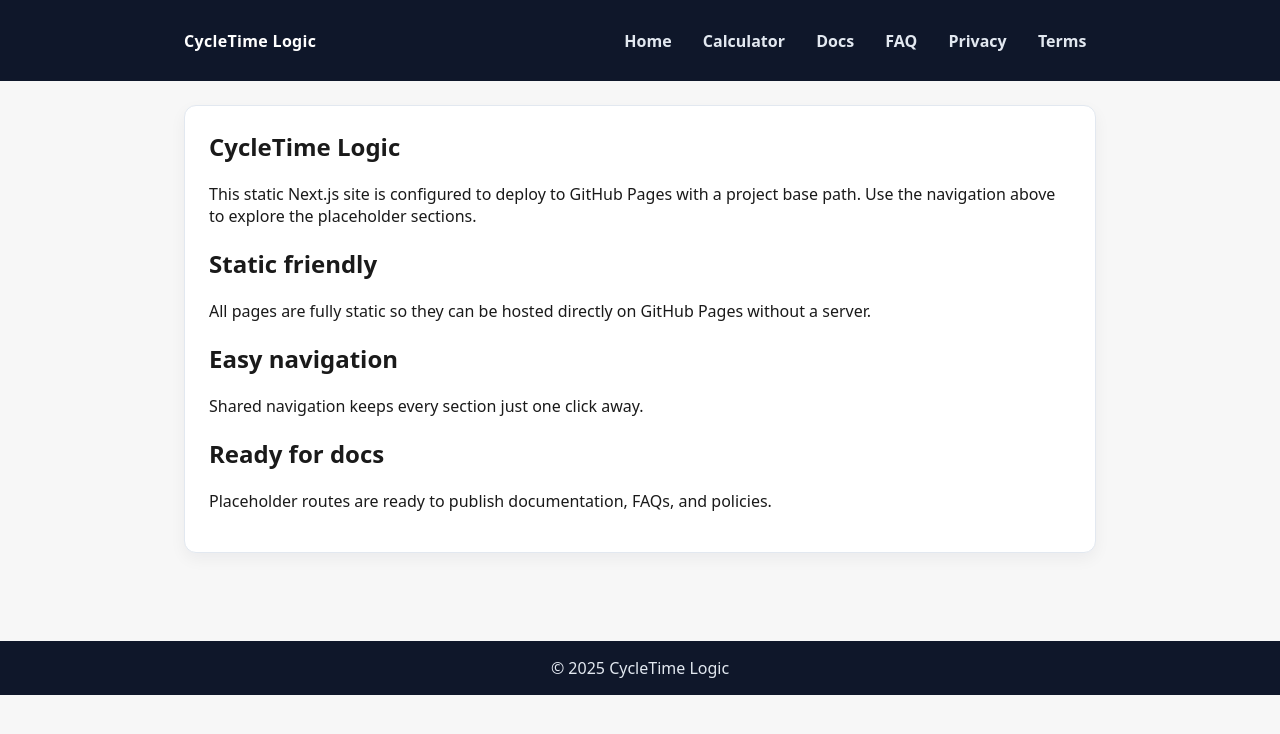
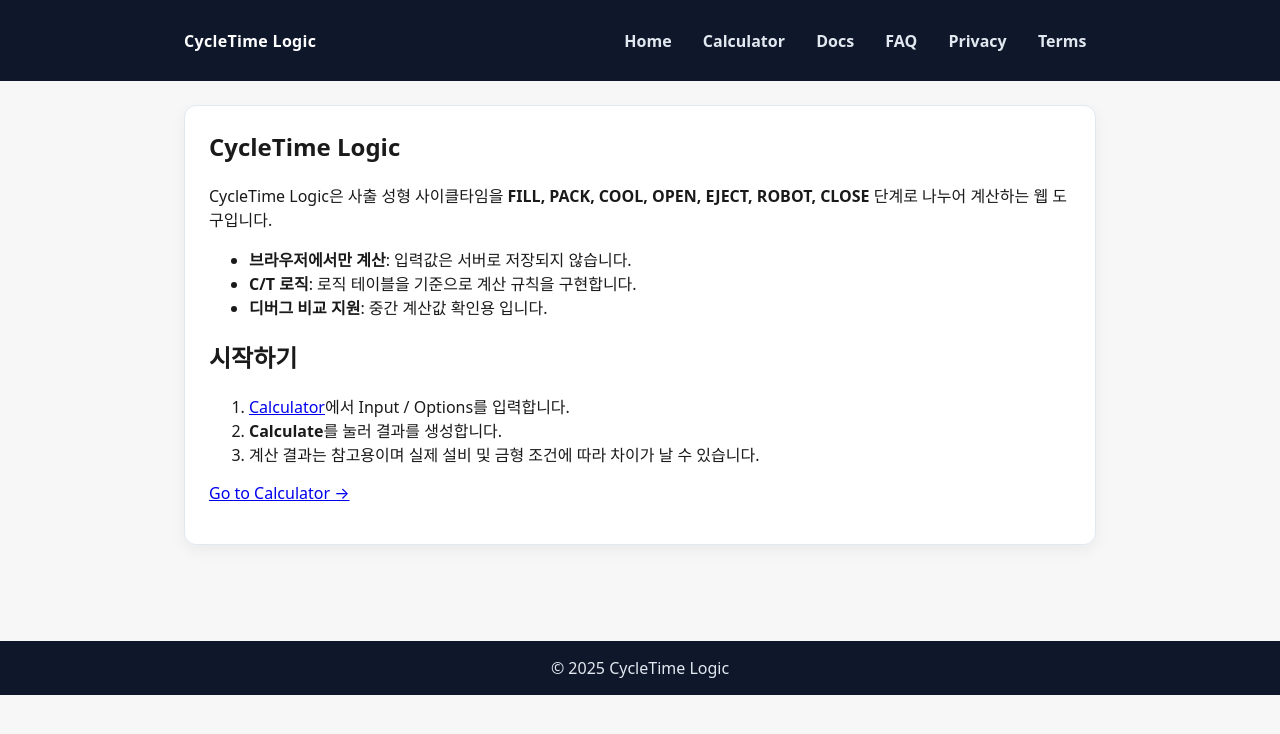
Before and after one commit to km300xl-art/CycleTime-Logic, a Next.js app: page / in a window 1280 px wide. Shown: the top 734 px of the page. Built offline with nearby package versions, Linux system fonts and the light colour scheme.

Commit message:
Update page.tsx

```diff
--- a/app/page.tsx
+++ b/app/page.tsx
@@ -1,34 +1,40 @@
-const features = [
-  {
-    title: 'Static friendly',
-    body: 'All pages are fully static so they can be hosted directly on GitHub Pages without a server.',
-  },
-  {
-    title: 'Easy navigation',
-    body: 'Shared navigation keeps every section just one click away.',
-  },
-  {
-    title: 'Ready for docs',
-    body: 'Placeholder routes are ready to publish documentation, FAQs, and policies.',
-  },
-];
+import Link from 'next/link';
 
 export default function HomePage() {
   return (
     <section className="section">
       <h1>CycleTime Logic</h1>
       <p>
-        This static Next.js site is configured to deploy to GitHub Pages with a project base
-        path. Use the navigation above to explore the placeholder sections.
+        CycleTime Logic은 사출 성형 사이클타임을 <strong>FILL, PACK, COOL, OPEN, EJECT, ROBOT, CLOSE</strong> 단계로
+        나누어 계산하는 웹 도구입니다.
       </p>
-      <div>
-        {features.map((feature) => (
-          <div key={feature.title} style={{ marginTop: '1rem' }}>
-            <h2>{feature.title}</h2>
-            <p>{feature.body}</p>
-          </div>
-        ))}
-      </div>
+
+      <ul>
+        <li>
+          <strong>브라우저에서만 계산</strong>: 입력값은 서버로 저장되지 않습니다.
+        </li>
+        <li>
+          <strong>C/T 로직</strong>: 로직 테이블을 기준으로 계산 규칙을 구현합니다.
+        </li>
+        <li>
+          <strong>디버그 비교 지원</strong>: 중간 계산값 확인용 입니다.
+        </li>
+      </ul>
+
+      <h2>시작하기</h2>
+      <ol>
+        <li>
+          <Link href="/calculator">Calculator</Link>에서 Input / Options를 입력합니다.
+        </li>
+        <li>
+          <strong>Calculate</strong>를 눌러 결과를 생성합니다.
+        </li>
+        <li>계산 결과는 참고용이며 실제 설비 및 금형 조건에 따라 차이가 날 수 있습니다.</li>
+      </ol>
+
+      <p style={{ marginTop: 16 }}>
+        <Link href="/calculator">Go to Calculator →</Link>
+      </p>
     </section>
   );
 }
```
